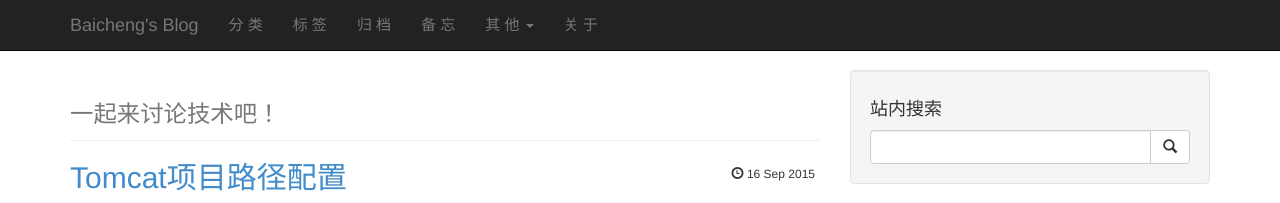
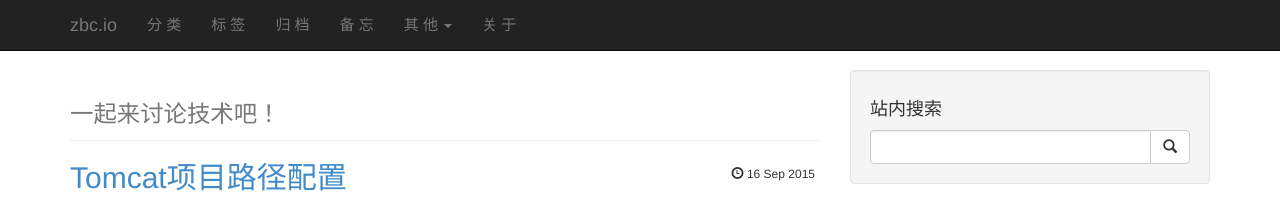
Before and after one commit to zbc0512/zbc0512.github.io, a Jekyll site: the page built from index.html, in a window 1280 px wide. Shown: the top 203 px of the page. Built offline with Jekyll 4.4.1, drawn with Linux system fonts in a browser that asks for light colours; Markdown is read by kramdown in place of the engine named in the settings; the list of posts is cut into pages by our own code; comment, search, counter and statistics services are not loaded.

Commit message:
Update _config.yml

```diff
--- a/_config.yml
+++ b/_config.yml
@@ -11,7 +11,7 @@ paginate_path: "page:num"
 
 # presonal config
 domain: zbc.io
-title: Baicheng's Blog
+title: zbc.io
 description: 一起来讨论技术吧！
 author: Baicheng
 email: zbc0512@163.com
```
